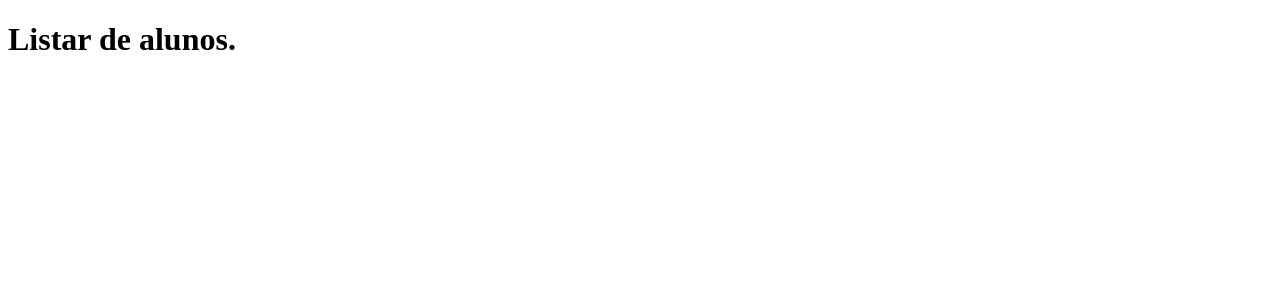
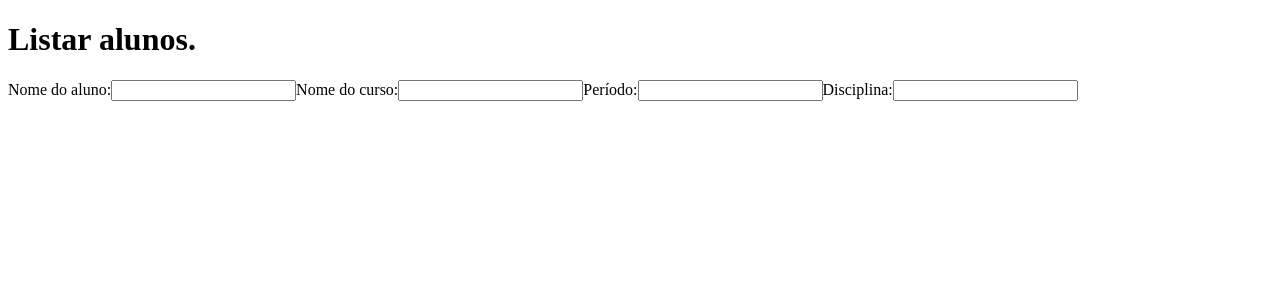
Before and after one commit to movingGreen/Projetos, a React (Create React App) app in the folder listar_alunos/: page / in a window 1280 px wide. Shown: the top 300 px of the page. Built offline with nearby package versions, Linux system fonts and the light colour scheme.

Commit message:
começo listas alunos

```diff
--- a/listar_alunos/public/index.html
+++ b/listar_alunos/public/index.html
@@ -9,20 +9,9 @@
       name="description"
       content="Web site created using create-react-app"
     />
-    <link rel="apple-touch-icon" href="%PUBLIC_URL%/logo192.png" />
     <!--
       manifest.json provides metadata used when your web app is installed on a
       user's mobile device or desktop. See https://developers.google.com/web/fundamentals/web-app-manifest/
-    -->
-    <link rel="manifest" href="%PUBLIC_URL%/manifest.json" />
-    <!--
-      Notice the use of %PUBLIC_URL% in the tags above.
-      It will be replaced with the URL of the `public` folder during the build.
-      Only files inside the `public` folder can be referenced from the HTML.
-
-      Unlike "/favicon.ico" or "favicon.ico", "%PUBLIC_URL%/favicon.ico" will
-      work correctly both with client-side routing and a non-root public URL.
-      Learn how to configure a non-root public URL by running `npm run build`.
     -->
     <title>React App</title>
   </head>
--- a/listar_alunos/src/App.js
+++ b/listar_alunos/src/App.js
@@ -2,9 +2,34 @@ import React from "react";
 
 function App() {
   return (
-    <div className="App">
-      <h1>Listar de alunos.</h1>
-
+    <div>
+      <h1>Listar alunos.</h1>
+      <form>
+        <label htmlFor="nome">Nome do aluno:</label>
+          <input
+            type="text"
+            id="nome"
+            name="nome"
+          />
+        <label htmlFor="curso">Nome do curso:</label>
+          <input
+            type="text"
+            id="curso"
+            name="curso"
+          />
+        <label htmlFor="periodo">Período:</label>
+          <input
+            type="text"
+            id="periodo"
+            name="periodo"
+          />
+        <label htmlFor="disciplina">Disciplina:</label>
+          <input
+            type="text"
+            id="disciplina"
+            name="disciplina"
+          />
+      </form>
     </div>
   );
 }
```
